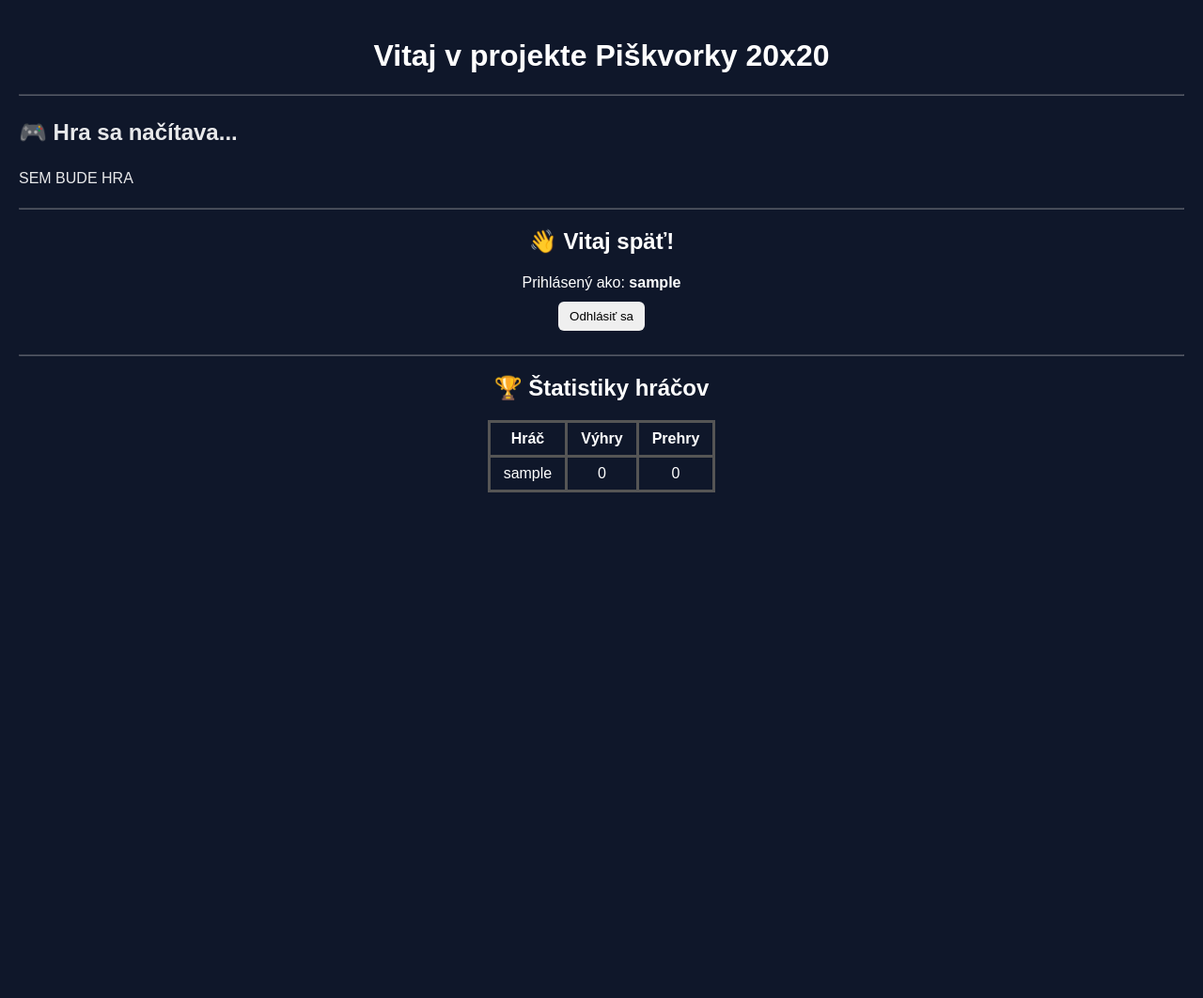
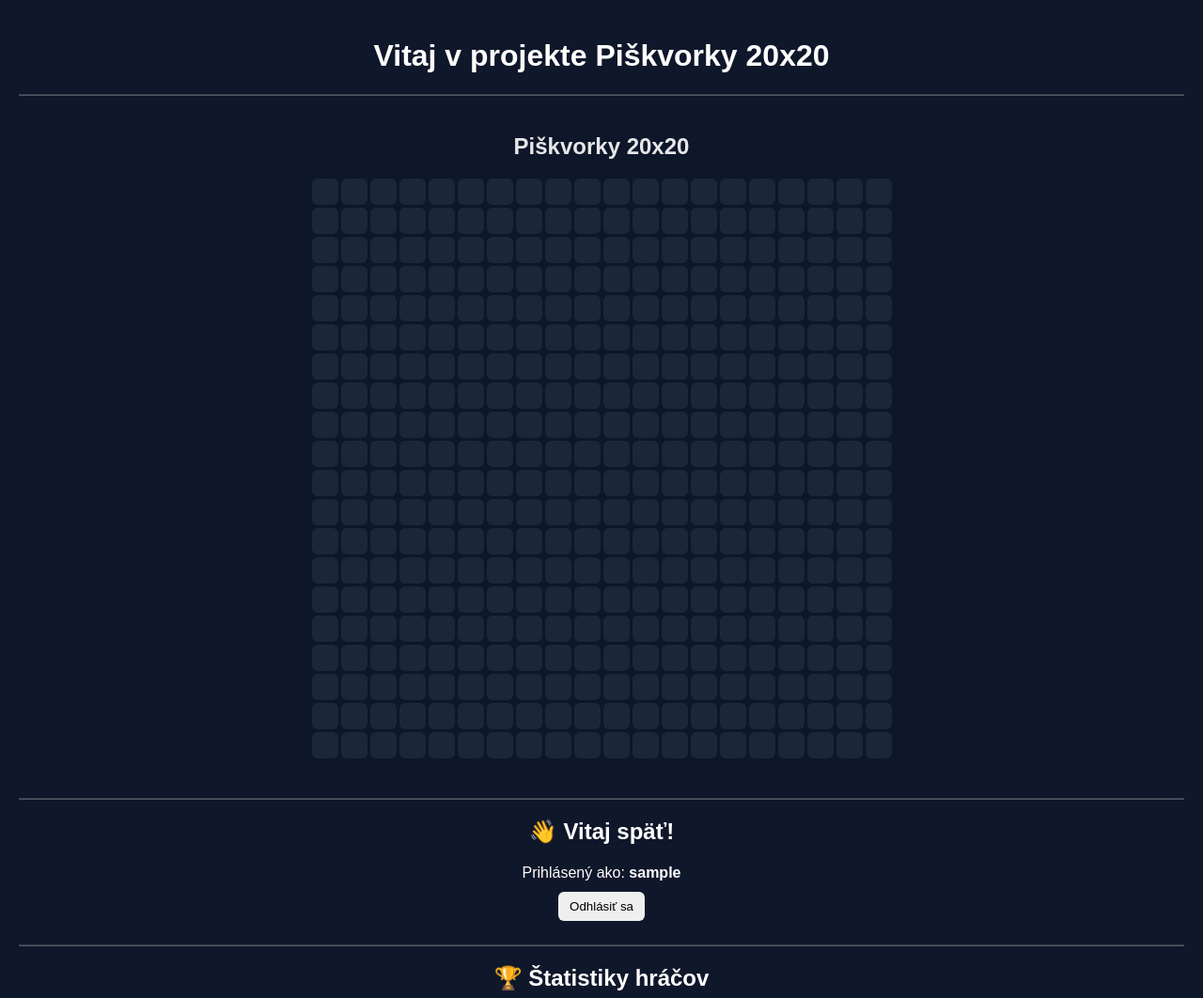
Before and after one commit to idulik/Piskvorky-15x15, a Django app: page / in a window 1280 px wide. Shown: the top 1062 px of the page at 94% size. Before the commit the page ends 524 px from the top, so only its background shows below. Run offline with Django 5.2, Linux system fonts and the light colour scheme; the visitor is signed in with stand-in values (Sample User, id 1); data comes from the database, SQL or seed files in the repository.

Commit message:
vlozenie hry do home cez iframe

```diff
--- a/piskvorky/settings.py
+++ b/piskvorky/settings.py
@@ -129,3 +129,5 @@ STATIC_ROOT = BASE_DIR / "staticfiles"
 
 LOGIN_REDIRECT_URL = "/"
 LOGOUT_REDIRECT_URL = "/"
+
+X_FRAME_OPTIONS = 'SAMEORIGIN'
--- a/templates/home.html
+++ b/templates/home.html
@@ -87,12 +87,12 @@
 
 <div class="content">
 
-    <!-- ❌ TEXT SA ZRUŠÍ A NÁHRADÍ HRou -->
-    <h2>🎮 Hra sa načítava...</h2>
-
-    <div id="game-area">
-        <p>SEM BUDE HRA</p>
-    </div>
+    <iframe
+        src="{% url 'game' %}"
+        width="100%"
+        height="700px"
+        style="border: none; border-radius: 10px;">
+    </iframe>
 
 </div>
 
```
